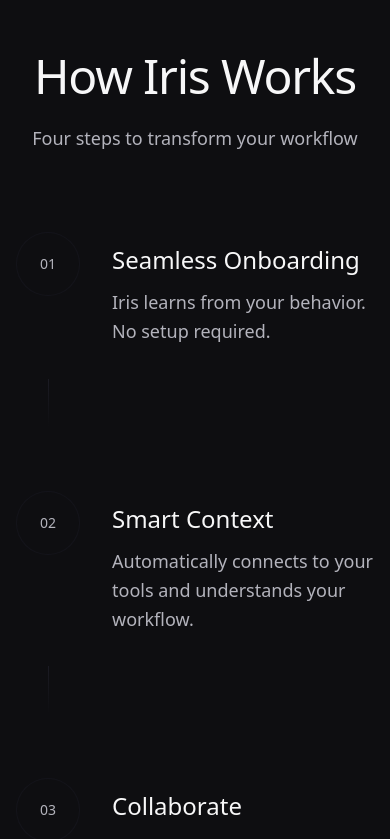
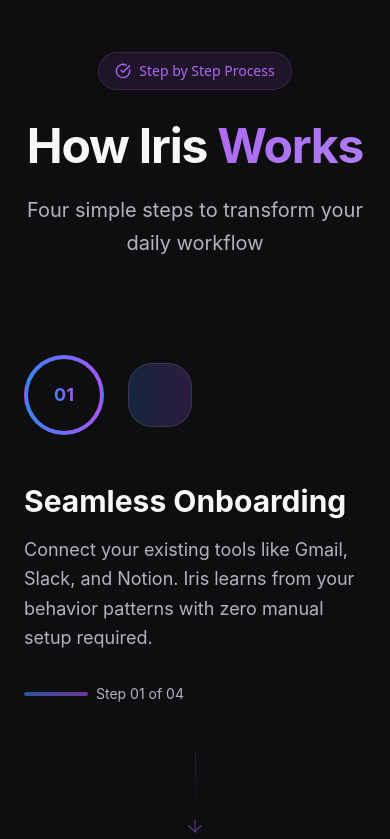
Before and after one commit to minroai/iris-ai-schedule-launch, a React (Vite) app: page / in a window 390 px wide. Shown: the part 920-1759 px from the top of the page. Built offline with nearby package versions, Linux system fonts and the light colour scheme.

Commit message:
Improve features page design
Enhance the features page to be more visually engaging and less bland.

```diff
--- a/src/components/FeaturesSection.tsx
+++ b/src/components/FeaturesSection.tsx
@@ -1,4 +1,4 @@
-import { Brain, Users, Zap, Shield } from "lucide-react";
+import { Brain, Users, Zap, Shield, Calendar, Clock, MessageCircle, Sparkles, Globe, Lock } from "lucide-react";
 
 const FeaturesSection = () => {
   const mainFeatures = [
@@ -7,14 +7,18 @@ const FeaturesSection = () => {
       title: "Zero Setup Intelligence",
       subtitle: "Iris learns from your existing tools",
       description: "Connect your Gmail, Slack, Notion, and other tools. Iris automatically understands your work patterns, priorities, and preferences—no manual setup required.",
-      benefits: ["Pulls context from your emails", "Learns your meeting patterns", "Understands your peak hours", "Knows your project priorities"]
+      benefits: ["Pulls context from your emails", "Learns your meeting patterns", "Understands your peak hours", "Knows your project priorities"],
+      color: "from-purple-500/20 to-blue-500/20",
+      glow: "shadow-purple-500/20"
     },
     {
       icon: Users,
       title: "Shared Calendar Magic",
       subtitle: "Coordinate effortlessly with friends",
       description: "Add friends to see each other's availability and plan together. Perfect for coordinating hangouts, shared projects, or just staying connected.",
-      benefits: ["See friends' availability", "Plan group events easily", "Share calendar permissions", "Coordinate across time zones"]
+      benefits: ["See friends' availability", "Plan group events easily", "Share calendar permissions", "Coordinate across time zones"],
+      color: "from-emerald-500/20 to-teal-500/20",
+      glow: "shadow-emerald-500/20"
     }
   ];
 
@@ -22,36 +26,62 @@ const FeaturesSection = () => {
     {
       icon: Zap,
       title: "Instant Adaptation",
-      description: "Real-time schedule optimization based on your energy, location, and changing priorities."
+      description: "Real-time schedule optimization based on your energy, location, and changing priorities.",
+      color: "from-yellow-500/20 to-orange-500/20"
     },
     {
       icon: Shield,
       title: "Privacy First",
-      description: "Your data stays secure. We only see what you choose to share, when you choose to share it."
+      description: "Your data stays secure. We only see what you choose to share, when you choose to share it.",
+      color: "from-green-500/20 to-emerald-500/20"
+    },
+    {
+      icon: Calendar,
+      title: "Smart Scheduling",
+      description: "AI-powered time blocking that adapts to your habits and optimizes for deep work.",
+      color: "from-blue-500/20 to-indigo-500/20"
+    },
+    {
+      icon: MessageCircle,
+      title: "Natural Conversations",
+      description: "Chat with Iris like you would a friend. Voice, text, or quick commands—whatever feels natural.",
+      color: "from-pink-500/20 to-rose-500/20"
     }
   ];
 
   return (
-    <section className="py-24 bg-gradient-subtle relative overflow-hidden">
-      {/* Background decoration */}
-      <div className="absolute top-1/4 left-0 w-72 h-72 bg-primary/3 rounded-full blur-3xl" />
-      <div className="absolute bottom-1/4 right-0 w-80 h-80 bg-primary-glow/3 rounded-full blur-3xl" />
+    <section className="py-32 bg-gradient-subtle relative overflow-hidden">
+      {/* Enhanced Background decoration */}
+      <div className="absolute top-1/4 left-0 w-72 h-72 bg-primary/3 rounded-full blur-3xl animate-pulse" />
+      <div className="absolute bottom-1/4 right-0 w-80 h-80 bg-primary-glow/3 rounded-full blur-3xl animate-pulse delay-1000" />
+      <div className="absolute top-1/2 left-1/2 transform -translate-x-1/2 -translate-y-1/2 w-96 h-96 bg-gradient-to-r from-purple-500/2 via-blue-500/2 to-emerald-500/2 rounded-full blur-3xl animate-glass-float" />
+
+      {/* Floating particles */}
+      <div className="absolute inset-0 overflow-hidden">
+        <div className="absolute top-1/4 left-1/4 w-2 h-2 bg-primary/30 rounded-full animate-glass-float"></div>
+        <div className="absolute top-3/4 right-1/4 w-1 h-1 bg-primary-glow/40 rounded-full animate-glass-float delay-500"></div>
+        <div className="absolute top-1/2 left-3/4 w-1.5 h-1.5 bg-purple-400/30 rounded-full animate-glass-float delay-1000"></div>
+      </div>
 
       <div className="container mx-auto px-6 relative z-10">
         <div className="max-w-7xl mx-auto">
-          {/* Header */}
-          <div className="text-center mb-20 space-y-6">
-            <h2 className="text-4xl lg:text-6xl font-bold text-foreground">
+          {/* Enhanced Header */}
+          <div className="text-center mb-24 space-y-8">
+            <div className="inline-flex items-center gap-2 px-4 py-2 rounded-full bg-primary/10 border border-primary/20 backdrop-blur-sm mb-6">
+              <Sparkles className="w-4 h-4 text-primary animate-pulse" />
+              <span className="text-sm font-medium text-primary">Powered by AI</span>
+            </div>
+            <h2 className="text-5xl lg:text-7xl font-sf font-bold text-foreground">
               Built for how you
-              <span className="bg-gradient-primary bg-clip-text text-transparent"> actually work</span>
+              <span className="bg-gradient-primary bg-clip-text text-transparent animate-glass-shimmer"> actually work</span>
             </h2>
-            <p className="text-xl text-muted-foreground max-w-3xl mx-auto leading-relaxed">
+            <p className="text-xl lg:text-2xl text-muted-foreground max-w-4xl mx-auto leading-relaxed font-sf">
               Stop fighting your calendar. Iris understands your workflow and connects you with the people who matter.
             </p>
           </div>
 
           {/* Main Features - Two Column Layout */}
-          <div className="grid lg:grid-cols-2 gap-12 mb-20">
+          <div className="grid lg:grid-cols-2 gap-16 mb-32">
             {mainFeatures.map((feature, index) => {
               const Icon = feature.icon;
               return (
@@ -59,37 +89,40 @@ const FeaturesSection = () => {
                   key={index}
                   className="group relative"
                 >
-                  {/* Feature Card */}
-                  <div className="p-10 rounded-3xl bg-gradient-to-br from-card/95 via-card/85 to-card/75 border border-white/10 shadow-glass-subtle hover:shadow-glass-crystal transition-all duration-700 hover:-translate-y-2 backdrop-blur-xl relative overflow-hidden">
+                  {/* Enhanced Feature Card */}
+                  <div className={`p-12 rounded-3xl bg-gradient-to-br from-card/95 via-card/85 to-card/75 border border-white/10 shadow-glass-subtle hover:shadow-glass-crystal hover:${feature.glow} transition-all duration-700 hover:-translate-y-3 hover:scale-[1.02] backdrop-blur-xl relative overflow-hidden`}>
 
-                    {/* Icon */}
-                    <div className="mb-8">
-                      <div className="w-16 h-16 rounded-2xl bg-gradient-to-br from-primary/20 via-primary/10 to-primary/5 border border-primary/20 backdrop-blur-lg flex items-center justify-center group-hover:from-primary/30 group-hover:via-primary/15 group-hover:to-primary/8 transition-all duration-500 shadow-glass-subtle">
-                        <Icon className="w-8 h-8 text-primary" />
+                    {/* Gradient overlay on hover */}
+                    <div className={`absolute inset-0 opacity-0 group-hover:opacity-100 bg-gradient-to-br ${feature.color} rounded-3xl transition-opacity duration-700`} />
+
+                    {/* Enhanced Icon */}
+                    <div className="mb-10 relative z-10">
+                      <div className="w-20 h-20 rounded-3xl bg-gradient-to-br from-primary/20 via-primary/10 to-primary/5 border border-primary/20 backdrop-blur-lg flex items-center justify-center group-hover:from-primary/30 group-hover:via-primary/15 group-hover:to-primary/8 transition-all duration-500 shadow-glass-subtle group-hover:scale-110 group-hover:rotate-3">
+                        <Icon className="w-10 h-10 text-primary group-hover:scale-110 transition-transform duration-500" />
                       </div>
                     </div>
 
-                    {/* Content */}
-                    <div className="space-y-4">
+                    {/* Enhanced Content */}
+                    <div className="space-y-6 relative z-10">
                       <div>
-                        <h3 className="text-2xl font-bold text-foreground mb-2 group-hover:text-primary transition-colors duration-500">
+                        <h3 className="text-3xl font-sf font-bold text-foreground mb-3 group-hover:text-primary transition-colors duration-500">
                           {feature.title}
                         </h3>
-                        <p className="text-primary/80 font-medium">
+                        <p className="text-primary/80 font-sf font-medium text-lg">
                           {feature.subtitle}
                         </p>
                       </div>
 
-                      <p className="text-muted-foreground leading-relaxed text-lg">
+                      <p className="text-muted-foreground leading-relaxed text-lg font-sf">
                         {feature.description}
                       </p>
 
-                      {/* Benefits List */}
-                      <div className="grid grid-cols-2 gap-3 pt-4">
+                      {/* Enhanced Benefits List */}
+                      <div className="grid grid-cols-1 gap-4 pt-6">
                         {feature.benefits.map((benefit, idx) => (
-                          <div key={idx} className="flex items-center space-x-2">
-                            <div className="w-1.5 h-1.5 rounded-full bg-primary/60" />
-                            <span className="text-sm text-muted-foreground">
+                          <div key={idx} className="flex items-center space-x-3 group/benefit">
+                            <div className="w-2 h-2 rounded-full bg-gradient-to-r from-primary to-primary-glow group-hover/benefit:scale-125 transition-transform duration-300" />
+                            <span className="text-muted-foreground group-hover/benefit:text-foreground transition-colors duration-300 font-sf">
                               {benefit}
                             </span>
                           </div>
@@ -102,24 +135,33 @@ const FeaturesSection = () => {
             })}
           </div>
 
-          {/* Supporting Features */}
-          <div className="grid md:grid-cols-2 gap-8 max-w-4xl mx-auto">
+          {/* Enhanced Supporting Features Grid */}
+          <div className="grid md:grid-cols-2 lg:grid-cols-4 gap-8 max-w-7xl mx-auto">
             {supportingFeatures.map((feature, index) => {
               const Icon = feature.icon;
               return (
                 <div
                   key={index}
-                  className="group p-6 rounded-2xl bg-gradient-to-br from-card/70 via-card/50 to-card/30 border border-white/5 hover:border-white/10 transition-all duration-500 hover:-translate-y-1 backdrop-blur-lg"
+                  className="group relative"
                 >
-                  <div className="flex items-start space-x-4">
-                    <div className="w-12 h-12 rounded-xl bg-gradient-to-br from-primary/15 via-primary/8 to-primary/3 border border-primary/10 flex items-center justify-center group-hover:from-primary/20 group-hover:via-primary/12 group-hover:to-primary/5 transition-all duration-500">
-                      <Icon className="w-6 h-6 text-primary" />
+                  <div className="p-8 rounded-3xl bg-gradient-to-br from-card/80 via-card/60 to-card/40 border border-white/10 hover:border-white/20 transition-all duration-500 hover:-translate-y-2 hover:scale-105 backdrop-blur-lg relative overflow-hidden">
+
+                    {/* Gradient overlay */}
+                    <div className={`absolute inset-0 opacity-0 group-hover:opacity-100 bg-gradient-to-br ${feature.color} rounded-3xl transition-opacity duration-500`} />
+
+                    {/* Icon */}
+                    <div className="mb-6 relative z-10">
+                      <div className="w-16 h-16 rounded-2xl bg-gradient-to-br from-primary/15 via-primary/8 to-primary/3 border border-primary/10 flex items-center justify-center group-hover:from-primary/25 group-hover:via-primary/15 group-hover:to-primary/8 transition-all duration-500 group-hover:scale-110 group-hover:rotate-6">
+                        <Icon className="w-8 h-8 text-primary group-hover:scale-110 transition-transform duration-500" />
+                      </div>
                     </div>
-                    <div className="flex-1">
-                      <h4 className="text-lg font-semibold text-foreground mb-2 group-hover:text-primary transition-colors duration-500">
+
+                    {/* Content */}
+                    <div className="relative z-10">
+                      <h4 className="text-xl font-sf font-bold text-foreground mb-3 group-hover:text-primary transition-colors duration-500">
                         {feature.title}
                       </h4>
-                      <p className="text-muted-foreground leading-relaxed">
+                      <p className="text-muted-foreground leading-relaxed font-sf text-sm">
                         {feature.description}
                       </p>
                     </div>
--- a/src/components/FeaturesShowcase.tsx
+++ b/src/components/FeaturesShowcase.tsx
@@ -1,67 +1,118 @@
+import { ArrowRight, CheckCircle, Sparkles, Brain, MessageSquare, Users } from "lucide-react";
+
 const FeaturesShowcase = () => {
   const features = [
     {
       step: "01",
       title: "Seamless Onboarding",
-      description: "Iris learns from your behavior. No setup required."
+      description: "Connect your existing tools like Gmail, Slack, and Notion. Iris learns from your behavior patterns with zero manual setup required.",
+      icon: Brain,
+      color: "from-blue-500 to-purple-500",
+      bgColor: "from-blue-500/20 to-purple-500/20"
     },
     {
       step: "02",
-      title: "Smart Context",
-      description: "Automatically connects to your tools and understands your workflow."
+      title: "Smart Context Understanding",
+      description: "AI automatically understands your workflow, energy patterns, and priorities to create the perfect schedule for your unique style.",
+      icon: Sparkles,
+      color: "from-purple-500 to-pink-500",
+      bgColor: "from-purple-500/20 to-pink-500/20"
     },
     {
       step: "03",
-      title: "Collaborate",
-      description: "Share calendars and coordinate with friends effortlessly."
+      title: "Effortless Collaboration",
+      description: "Share calendars and coordinate with friends seamlessly. See availability, plan group events, and sync across time zones.",
+      icon: Users,
+      color: "from-emerald-500 to-teal-500",
+      bgColor: "from-emerald-500/20 to-teal-500/20"
     },
     {
       step: "04",
-      title: "Communicate",
-      description: "Natural text and voice interactions that feel intuitive."
+      title: "Natural Communication",
+      description: "Chat with Iris using voice, text, or quick commands. It feels like talking to a friend who knows your schedule inside out.",
+      icon: MessageSquare,
+      color: "from-orange-500 to-red-500",
+      bgColor: "from-orange-500/20 to-red-500/20"
     }
   ];
 
   return (
-    <section className="py-32 bg-background">
-      <div className="container mx-auto px-4">
-        <div className="text-center mb-20">
-          <h2 className="text-5xl font-light mb-6 tracking-tight">How Iris Works</h2>
-          <p className="text-lg text-muted-foreground max-w-xl mx-auto font-light">
-            Four steps to transform your workflow
+    <section className="py-32 bg-background relative overflow-hidden">
+      {/* Background Elements */}
+      <div className="absolute top-1/4 right-0 w-64 h-64 bg-primary/2 rounded-full blur-3xl animate-pulse" />
+      <div className="absolute bottom-1/3 left-0 w-80 h-80 bg-primary-glow/2 rounded-full blur-3xl animate-pulse delay-1000" />
+
+      <div className="container mx-auto px-6 relative z-10">
+        <div className="text-center mb-24">
+          <div className="inline-flex items-center gap-2 px-4 py-2 rounded-full bg-primary/10 border border-primary/20 backdrop-blur-sm mb-8">
+            <CheckCircle className="w-4 h-4 text-primary" />
+            <span className="text-sm font-medium text-primary">Step by Step Process</span>
+          </div>
+          <h2 className="text-5xl lg:text-6xl font-sf font-bold mb-6 tracking-tight">
+            How Iris <span className="bg-gradient-primary bg-clip-text text-transparent">Works</span>
+          </h2>
+          <p className="text-xl text-muted-foreground max-w-2xl mx-auto font-sf leading-relaxed">
+            Four simple steps to transform your daily workflow
           </p>
         </div>
 
-        <div className="max-w-4xl mx-auto">
-          <div className="grid gap-16">
-            {features.map((feature, index) => (
-              <div key={index} className="group">
-                <div className="flex items-start gap-8">
-                  <div className="flex-shrink-0">
-                    <div className="w-16 h-16 rounded-full border border-border/20 bg-background flex items-center justify-center transition-all duration-300 group-hover:border-primary/30 group-hover:bg-primary/5">
-                      <span className="text-sm font-light text-muted-foreground group-hover:text-primary transition-colors duration-300">
+        <div className="max-w-6xl mx-auto">
+          <div className="grid gap-20">
+            {features.map((feature, index) => {
+              const Icon = feature.icon;
+              return (
+                <div key={index} className="group relative">
+                  <div className="flex flex-col lg:flex-row items-start gap-12">
+                    {/* Step Number & Icon */}
+                    <div className="flex-shrink-0 relative">
+                      <div className="flex items-center gap-6">
+                        {/* Step Number */}
+                        <div className={`w-20 h-20 rounded-full border-2 border-transparent bg-gradient-to-r ${feature.color} p-[2px] group-hover:scale-110 transition-all duration-500`}>
+                          <div className="w-full h-full rounded-full bg-background flex items-center justify-center">
+                            <span className={`text-lg font-sf font-bold bg-gradient-to-r ${feature.color} bg-clip-text text-transparent`}>
                               {feature.step}
                             </span>
                           </div>
                         </div>
 
-                  <div className="flex-1 pt-3">
-                    <h3 className="text-2xl font-light mb-3 transition-colors duration-300 group-hover:text-primary">
-                      {feature.title}
-                    </h3>
-                    <p className="text-muted-foreground text-lg font-light leading-relaxed max-w-2xl">
-                      {feature.description}
-                    </p>
+                        {/* Icon */}
+                        <div className={`w-16 h-16 rounded-2xl bg-gradient-to-r ${feature.bgColor} border border-white/10 flex items-center justify-center group-hover:scale-110 group-hover:rotate-3 transition-all duration-500 backdrop-blur-sm`}>
+                          <Icon className={`w-8 h-8 bg-gradient-to-r ${feature.color} bg-clip-text text-transparent`} />
+                        </div>
                       </div>
                     </div>
 
+                    {/* Content */}
+                    <div className="flex-1 space-y-4">
+                      <h3 className={`text-3xl lg:text-4xl font-sf font-bold mb-4 group-hover:bg-gradient-to-r group-hover:${feature.color} group-hover:bg-clip-text group-hover:text-transparent transition-all duration-500`}>
+                        {feature.title}
+                      </h3>
+                      <p className="text-muted-foreground text-lg lg:text-xl font-sf leading-relaxed max-w-3xl group-hover:text-foreground transition-colors duration-500">
+                        {feature.description}
+                      </p>
+
+                      {/* Progress indicator */}
+                      <div className="flex items-center gap-2 pt-4">
+                        <div className={`h-1 w-16 rounded-full bg-gradient-to-r ${feature.color} opacity-60 group-hover:opacity-100 transition-opacity duration-500`} />
+                        <span className="text-sm text-muted-foreground font-sf">
+                          Step {feature.step} of 04
+                        </span>
+                      </div>
+                    </div>
+                  </div>
+
+                  {/* Connection Line */}
                   {index < features.length - 1 && (
-                  <div className="ml-8 mt-8">
-                    <div className="w-px h-12 bg-gradient-to-b from-border/40 to-transparent"></div>
+                    <div className="flex justify-center lg:justify-start lg:ml-10 mt-12">
+                      <div className="flex flex-col items-center">
+                        <div className="w-px h-16 bg-gradient-to-b from-border/60 via-border/30 to-transparent" />
+                        <ArrowRight className="w-5 h-5 text-primary/40 rotate-90 lg:rotate-0 animate-pulse" />
+                      </div>
                     </div>
                   )}
                 </div>
-            ))}
+              );
+            })}
           </div>
         </div>
       </div>
```
Lines whose indentation alone changed are shown as unchanged.
